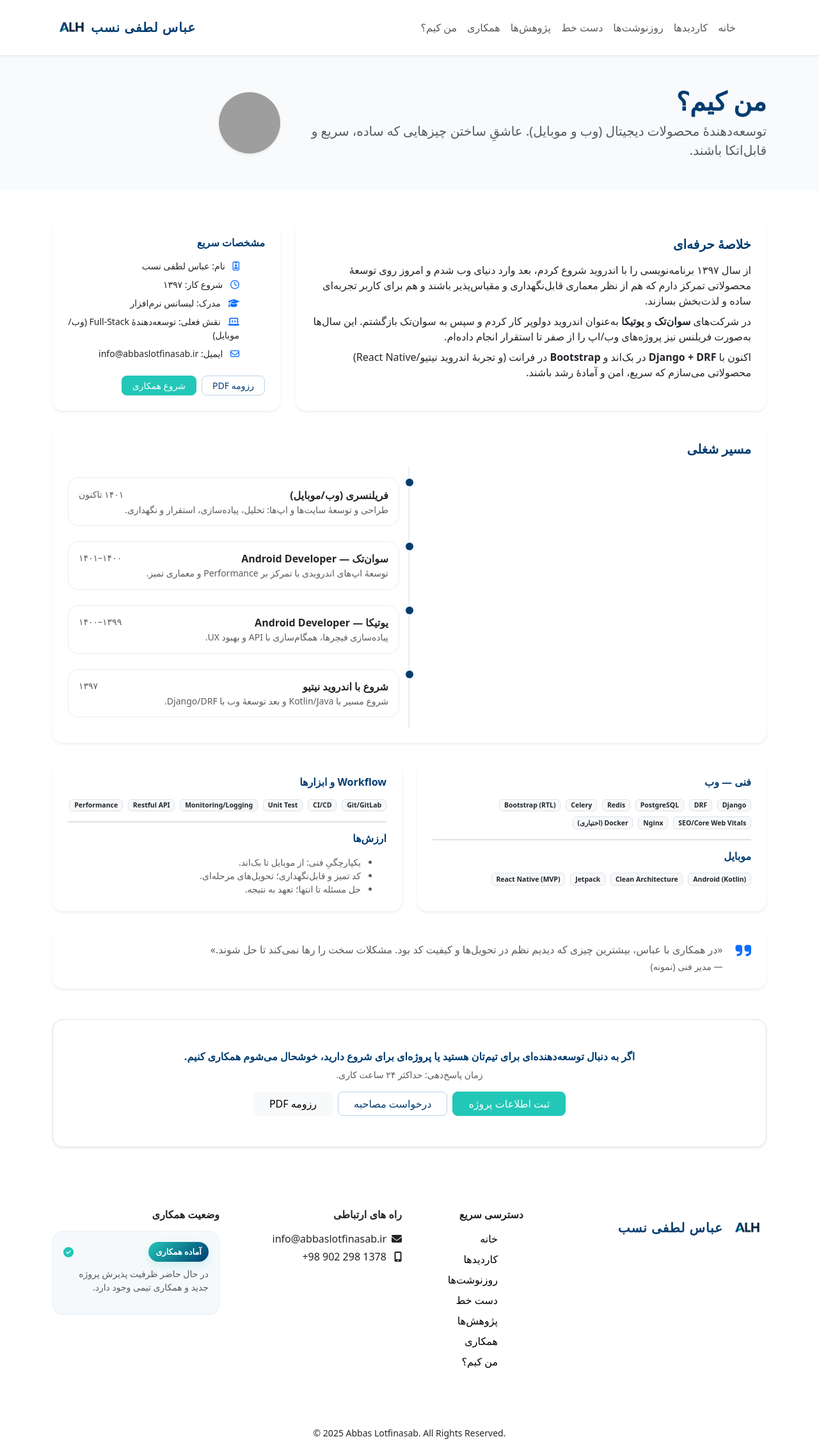
After one commit to abbaslotfinasab/ALH, a Django app: page /about/ in a window 1280 px wide. The commit adds this page. Shown: the whole page at 64% size. Run offline with Django 5.2, Linux system fonts and the light colour scheme; some libraries are stand-ins or nearby versions; grey boxes are pictures that could not be loaded.

Commit message:
first commit

```diff
--- a/ALH/urls.py
+++ b/ALH/urls.py
@@ -15,11 +15,13 @@ Including another URLconf
     2. Add a URL to urlpatterns:  path('blog/', include('blog.urls'))
 """
 from django.urls import path, include
+from django.views.generic import TemplateView
 
 urlpatterns = [
     path('', include('home.urls')),  # صفحه اصلی به اپ home وصل میشه
     path('experience/', include('experience.urls')),  # صفحه اصلی به اپ home وصل میشه
     path('post/', include('post.urls')),  # صفحه اصلی به اپ home وصل میشه
     path("collab/", include("collab.urls", namespace="collab")),
+    path("about/", TemplateView.as_view(template_name="about.html"), name="about"),
 
 ]
--- a/static/css/style.css
+++ b/static/css/style.css
@@ -482,3 +482,26 @@
   .btn-outline-primary{ color:#003c70; border-color:#bcd3e8; }
   .btn-outline-primary:hover{ background:#003c70; color:#fff; border-color:#003c70; }
   .bg-light-subtle{ background:#f6f9fc; }
+
+    .timeline{ position:relative; padding: .25rem 0 .25rem 0; }
+  .timeline::before{
+    content:""; position:absolute; inset:0 50% 0 auto; width:2px; background:#e6eef6;
+  }
+  .tl-item{ position:relative; padding: .75rem 0 .75rem 0; }
+  .tl-dot{
+    position:absolute; right:calc(50% - 6px); top: 14px; width:12px; height:12px;
+    border-radius:50%; background:#003c70; box-shadow:0 0 0 4px #f8fafc;
+  }
+  .tl-content{
+    background:#fff; border:1px solid #e6eef6; border-radius:16px; padding: .9rem 1rem;
+    margin-right: calc(50% + 16px);  /* کارت سمت راست خط */
+  }
+  @media (max-width: 992px){
+    .timeline::before{ right: 12px; }
+    .tl-dot{ right: 6px; }
+    .tl-content{ margin-right: 28px; }
+  }
+
+  .btn-primary{ background:#22c7b7; border-color:#22c7b7; }
+  .btn-outline-primary{ color:#003c70; border-color:#bcd3e8; }
+  .btn-outline-primary:hover{ background:#003c70; color:#fff; border-color:#003c70; }
--- /dev/null
+++ b/templates/about.html
@@ -0,0 +1,186 @@
+{% extends "base.html" %}
+{% load static %}
+
+{% block content %}
+<section class="about-hero py-5" style="background:#f8fafc">
+  <div class="container">
+    <div class="row align-items-center g-4">
+      <div class="col-lg-8">
+        <h1 class="fw-bold mb-2" style="color:#003c70">من کیم؟</h1>
+        <p class="lead text-muted m-0">
+          توسعه‌دهندهٔ محصولات دیجیتال (وب و موبایل). عاشقِ ساختن چیزهایی که ساده، سریع و قابل‌اتکا باشند.
+        </p>
+      </div>
+      <div class="col-lg-4 text-lg-end">
+        <img src="{% static 'images/avatar.jpg' %}" class="rounded-circle shadow-sm" alt="Abbas Lotfinasab" width="96" height="96">
+      </div>
+    </div>
+  </div>
+</section>
+
+<section class="py-5">
+  <div class="container">
+    <!-- خلاصه -->
+    <div class="row g-4">
+      <div class="col-lg-8">
+        <div class="card border-0 shadow-sm rounded-4 p-4 h-100">
+          <h2 class="h5 fw-bold mb-3" style="color:#003c70">خلاصهٔ حرفه‌ای</h2>
+          <p class="mb-2">
+            از سال ۱۳۹۷ برنامه‌نویسی را با اندروید شروع کردم، بعد وارد دنیای وب شدم و امروز روی توسعهٔ محصولاتی تمرکز دارم
+            که هم از نظر معماری قابل‌نگهداری و مقیاس‌پذیر باشند و هم برای کاربر تجربه‌ای ساده و لذت‌بخش بسازند.
+          </p>
+          <p class="mb-2">
+            در شرکت‌های <strong>سوان‌تک</strong> و <strong>یوتیکا</strong> به‌عنوان اندروید دولوپر کار کردم و سپس به سوان‌تک بازگشتم.
+            این سال‌ها به‌صورت فریلنس نیز پروژه‌های وب/اپ را از صفر تا استقرار انجام داده‌ام.
+          </p>
+          <p class="mb-0">
+            اکنون با <strong>Django + DRF</strong> در بک‌اند و <strong>Bootstrap</strong> در فرانت (و تجربهٔ اندروید نیتیو/React Native)
+            محصولاتی می‌سازم که سریع، امن و آمادهٔ رشد باشند.
+          </p>
+        </div>
+      </div>
+
+      <!-- مشخصات سریع -->
+      <div class="col-lg-4">
+        <div class="card border-0 shadow-sm rounded-4 p-4 h-100">
+          <h2 class="h6 fw-bold mb-3" style="color:#003c70">مشخصات سریع</h2>
+          <ul class="list-unstyled small m-0">
+            <li class="mb-2"><i class="fa-regular fa-id-badge ms-2 text-primary"></i> نام: عباس لطفی نسب</li>
+            <li class="mb-2"><i class="fa-regular fa-clock ms-2 text-primary"></i> شروع کار: ۱۳۹۷</li>
+            <li class="mb-2"><i class="fa-solid fa-graduation-cap ms-2 text-primary"></i> مدرک: لیسانس نرم‌افزار</li>
+            <li class="mb-2"><i class="fa-solid fa-laptop-code ms-2 text-primary"></i> نقش فعلی: توسعه‌دهندهٔ Full-Stack (وب/موبایل)</li>
+            <li class="mb-2"><i class="fa-regular fa-envelope ms-2 text-primary"></i> ایمیل: info@abbaslotfinasab.ir</li>
+          </ul>
+          <div class="mt-3 d-flex flex-wrap gap-2">
+            <a href="{% static 'docs/resume.pdf' %}" class="btn btn-sm btn-outline-primary rounded-3 px-3">رزومه PDF</a>
+            <a href="{% url 'collab:page' %}" class="btn btn-sm btn-primary rounded-3 px-3">شروع همکاری</a>
+          </div>
+        </div>
+      </div>
+    </div>
+
+    <!-- Timeline -->
+    <div class="card border-0 shadow-sm rounded-4 p-4 mt-4">
+      <h2 class="h5 fw-bold mb-3" style="color:#003c70">مسیر شغلی</h2>
+      <div class="timeline">
+        <div class="tl-item">
+          <div class="tl-dot"></div>
+          <div class="tl-content">
+            <div class="d-flex justify-content-between">
+              <strong>فریلنسری (وب/موبایل)</strong>
+              <span class="text-muted small">۱۴۰۱ تاکنون</span>
+            </div>
+            <p class="text-muted small mb-0">طراحی و توسعهٔ سایت‌ها و اپ‌ها: تحلیل، پیاده‌سازی، استقرار و نگهداری.</p>
+          </div>
+        </div>
+        <div class="tl-item">
+          <div class="tl-dot"></div>
+          <div class="tl-content">
+            <div class="d-flex justify-content-between">
+              <strong>سوان‌تک — Android Developer</strong>
+              <span class="text-muted small">۱۴۰۰–۱۴۰۱</span>
+            </div>
+            <p class="text-muted small mb-0">توسعهٔ اپ‌های اندرویدی با تمرکز بر Performance و معماری تمیز.</p>
+          </div>
+        </div>
+        <div class="tl-item">
+          <div class="tl-dot"></div>
+          <div class="tl-content">
+            <div class="d-flex justify-content-between">
+              <strong>یوتیکا — Android Developer</strong>
+              <span class="text-muted small">۱۳۹۹–۱۴۰۰</span>
+            </div>
+            <p class="text-muted small mb-0">پیاده‌سازی فیچرها، همگام‌سازی با API و بهبود UX.</p>
+          </div>
+        </div>
+        <div class="tl-item">
+          <div class="tl-dot"></div>
+          <div class="tl-content">
+            <div class="d-flex justify-content-between">
+              <strong>شروع با اندروید نیتیو</strong>
+              <span class="text-muted small">۱۳۹۷</span>
+            </div>
+            <p class="text-muted small mb-0">شروع مسیر با Kotlin/Java و بعد توسعهٔ وب با Django/DRF.</p>
+          </div>
+        </div>
+      </div>
+    </div>
+
+    <!-- مهارت‌ها -->
+    <div class="row g-4 mt-1">
+      <div class="col-md-6">
+        <div class="card border-0 shadow-sm rounded-4 p-4 h-100">
+          <h3 class="h6 fw-bold mb-3" style="color:#003c70">فنی — وب</h3>
+          <div class="d-flex flex-wrap gap-2 small">
+            <span class="badge bg-light text-dark border">Django</span>
+            <span class="badge bg-light text-dark border">DRF</span>
+            <span class="badge bg-light text-dark border">PostgreSQL</span>
+            <span class="badge bg-light text-dark border">Redis</span>
+            <span class="badge bg-light text-dark border">Celery</span>
+            <span class="badge bg-light text-dark border">Bootstrap (RTL)</span>
+            <span class="badge bg-light text-dark border">SEO/Core Web Vitals</span>
+            <span class="badge bg-light text-dark border">Nginx</span>
+            <span class="badge bg-light text-dark border">Docker (اختیاری)</span>
+          </div>
+          <hr>
+          <h3 class="h6 fw-bold mb-3" style="color:#003c70">موبایل</h3>
+          <div class="d-flex flex-wrap gap-2 small">
+            <span class="badge bg-light text-dark border">Android (Kotlin)</span>
+            <span class="badge bg-light text-dark border">Clean Architecture</span>
+            <span class="badge bg-light text-dark border">Jetpack</span>
+            <span class="badge bg-light text-dark border">React Native (MVP)</span>
+          </div>
+        </div>
+      </div>
+      <div class="col-md-6">
+        <div class="card border-0 shadow-sm rounded-4 p-4 h-100">
+          <h3 class="h6 fw-bold mb-3" style="color:#003c70">Workflow و ابزارها</h3>
+          <div class="d-flex flex-wrap gap-2 small">
+            <span class="badge bg-light text-dark border">Git/GitLab</span>
+            <span class="badge bg-light text-dark border">CI/CD</span>
+            <span class="badge bg-light text-dark border">Unit Test</span>
+            <span class="badge bg-light text-dark border">Monitoring/Logging</span>
+            <span class="badge bg-light text-dark border">Restful API</span>
+            <span class="badge bg-light text-dark border">Performance</span>
+          </div>
+          <hr>
+          <h3 class="h6 fw-bold mb-3" style="color:#003c70">ارزش‌ها</h3>
+          <ul class="small text-muted mb-0">
+            <li>یکپارچگیِ فنی: از موبایل تا بک‌اند.</li>
+            <li>کد تمیز و قابل‌نگهداری؛ تحویل‌های مرحله‌ای.</li>
+            <li>حل مسئله تا انتها؛ تعهد به نتیجه.</li>
+          </ul>
+        </div>
+      </div>
+    </div>
+
+    <!-- نقل‌قول/گواهی (اختیاری) -->
+    <div class="card border-0 shadow-sm rounded-4 p-4 mt-4">
+      <div class="d-flex align-items-start gap-3">
+        <i class="fa-solid fa-quote-right fs-3 text-primary ms-1"></i>
+        <p class="m-0 text-muted">
+          «در همکاری با عباس، بیشترین چیزی که دیدیم نظم در تحویل‌ها و کیفیت کد بود.
+          مشکلات سخت را رها نمی‌کند تا حل شوند.»
+          <span class="d-block small mt-1">— مدیر فنی (نمونه)</span>
+        </p>
+      </div>
+    </div>
+
+    <!-- CTA پایانی -->
+    <div class="text-center mt-5">
+      <div class="p-4 p-md-5 rounded-4 shadow-sm bg-white border">
+        <h3 class="h6 fw-bold mb-2" style="color:#003c70">اگر به دنبال توسعه‌دهنده‌ای برای تیم‌تان هستید یا پروژه‌ای برای شروع دارید، خوشحال می‌شوم همکاری کنیم.</h3>
+        <p class="text-muted small mb-3">زمان پاسخ‌دهی: حداکثر ۲۴ ساعت کاری.</p>
+        <div class="d-flex justify-content-center gap-2">
+          <a href="{% url 'collab:page' %}#project-form" class="btn btn-primary rounded-3 px-4">ثبت اطلاعات پروژه</a>
+          <a href="{% url 'collab:page' %}#hire-form" class="btn btn-outline-primary rounded-3 px-4">درخواست مصاحبه</a>
+          <a href="{% static 'docs/resume.pdf' %}" class="btn btn-light rounded-3 px-4" target="_blank">رزومه PDF</a>
+        </div>
+      </div>
+    </div>
+
+  </div>
+</section>
+
+
+{% endblock %}
--- a/templates/base.html
+++ b/templates/base.html
@@ -108,7 +108,7 @@
                             <a class="nav-link" href="{% url 'collab:collab-view' %}">همکاری</a>
                         </li>
                         <li class="nav-item">
-                            <a class="nav-link" href="">من کیم؟</a>
+                            <a class="nav-link" href="/about">من کیم؟</a>
                         </li>
                     </ul>
                 </div>
```
Also changed, not shown: templates/collab.html (+1 -16 lines).
